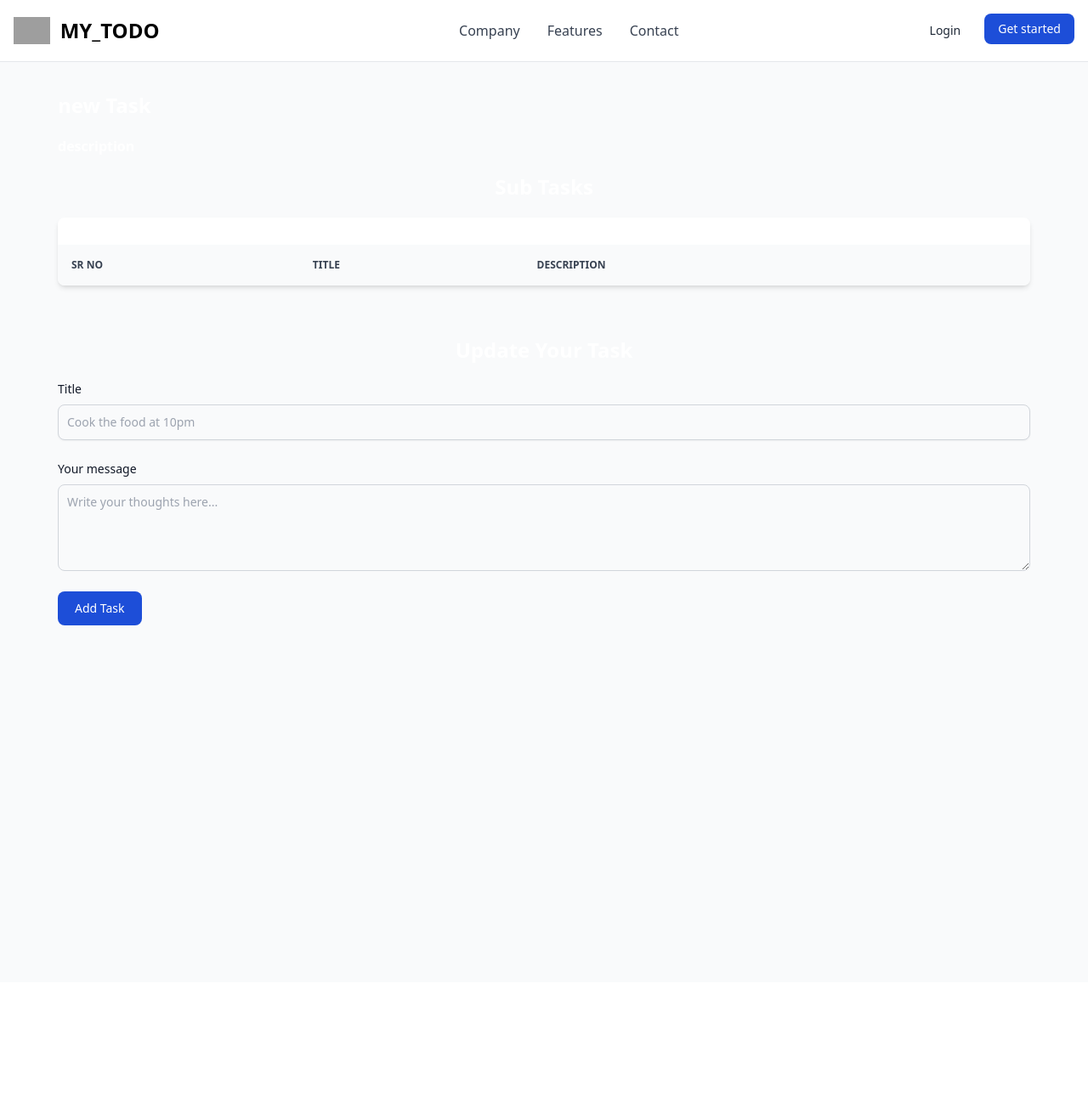
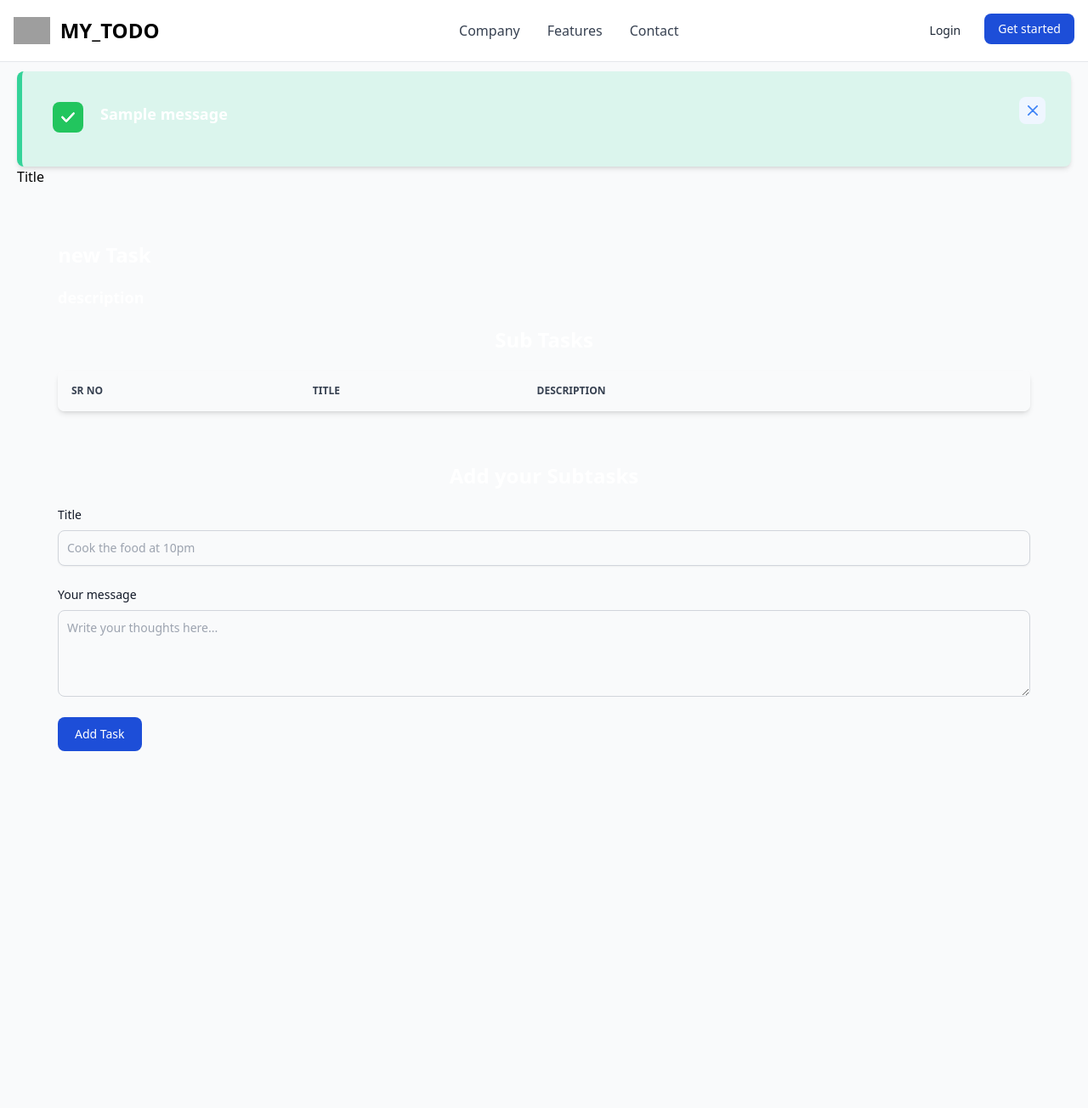
Before and after one commit to Abdulhadu/flask_todo_app, a Flask app: page /displaytask/1 in a window 1280 px wide. Shown: the whole page at 85% size. Before the commit the page ends 736 px from the top, so only its background shows below. Run offline with Flask 3, Linux system fonts and the light colour scheme; one stand-in notice (Sample message) is shown; lists and menus that the app fills with data are empty; grey boxes are pictures that could not be loaded.

Commit message:
add Delete functiionality and display flash messages

```diff
--- a/app.py
+++ b/app.py
@@ -1,11 +1,9 @@
-from flask import Flask, render_template, request, redirect
+from flask import Flask, render_template, request, redirect, flash
 from flask_sqlalchemy import SQLAlchemy
 from flask_login import LoginManager , UserMixin , login_required ,login_user, logout_user,current_user
 from flask_migrate import Migrate
 from datetime import datetime
 from sqlalchemy import or_
-
-
 
 app = Flask(__name__)
 app.config["SQLALCHEMY_DATABASE_URI"] = "sqlite:///todo.db"
@@ -26,7 +24,6 @@
     pub_date = db.Column(db.DateTime, nullable=False,
         default=datetime.utcnow)
 
-    # sub_tasks = db.relationship('SubTask', backref='parrent_todo', lazy=True)
 
     def __repr__(self)-> str:
         return f"{self.sno} - {self.title}"
@@ -38,7 +35,6 @@
     todo_id = db.Column(db.Integer, db.ForeignKey('todo.sno'), nullable=False)
     pub_date = db.Column(db.DateTime, nullable=False, default=datetime.utcnow)
 
-    # parrent_todo = db.relationship('Todo', backref='sub_tasks', lazy=True)
 
 login_manager = LoginManager()
 login_manager.init_app(app)
@@ -68,11 +64,16 @@
     email = request.form['email']
     password = request.form['password']
     user = User.query.filter_by(email=email).first()
-    login_user(user)
-    if current_user.is_admin:
-        return redirect('/admin')
+    if user and user.password == password:  # Plain text password check
+        login_user(user)
+        flash("You have been logged in successfully!", "success")
+        if user.is_admin:
+            return redirect('/admin')
+        else:
+            return redirect('/')
     else:
-        return redirect('/')
+        flash("Invalid email or password. Please try again.", "danger")
+        return redirect('/login')
 
 
 @app.route('/signup',methods=['POST'])
@@ -144,12 +145,14 @@
             todo = Todo(title=Title, category=Category, desc=Desc, user_email=email)
             db.session.add(todo)
             db.session.commit()
+            flash("Todo Added Successfully..!")
 
     page = request.args.get('page', 1, type=int)
 
     if current_user.is_authenticated:
         user_email = current_user.email
         allTodo, total_pages = get_paginated_todos(page, user_email)
+
         return render_template('index.html', allTodo=allTodo, current_user=current_user, total_pages=total_pages)
     else:
         return redirect('/login')
@@ -175,6 +178,7 @@
 
     for index, todo in enumerate(allTodo.items, start=start_index):
         todo.index = index
+        todo.subtasks_count = SubTask.query.filter_by(todo_id=todo.sno).count()
 
     return allTodo.items, total_pages
 
@@ -210,9 +214,12 @@
             sub_Task = SubTask(title=sub_Title, desc=sub_Desc, todo_id=sno)
             db.session.add(sub_Task)
             db.session.commit()
-            alltask = SubTask.query.all()
-            return render_template('subtask.html', alltask=alltask , sno = sno)
+            todo = Todo.query.get_or_404(sno)
+            alltask = SubTask.query.filter_by(todo_id=sno).all()
+            flash("Task added Successfully..!")
+            return render_template('subtask.html', alltask=alltask , todo=todo, sno = sno)
         else:
+            flash("Dont have permission. Please Login first to add tasks")
             return redirect('/login')
     else:
         # Handle the 'GET' request case here
@@ -235,6 +242,7 @@
         return redirect("/")
 
      updateTodo = Todo.query.filter_by(sno = sno).first()
+     flash("Successfully Updated..!")
      return render_template('update.html', updateTodo = updateTodo)
 
 @app.route('/delete/<int:sno>')
@@ -242,8 +250,19 @@
     deleteTodo = Todo.query.filter_by(sno = sno).first()
     db.session.delete(deleteTodo)
     db.session.commit()
+    flash("Deleted Successfully..!")
     return redirect("/")
 
+
+@app.route('/deleteSubtask/<int:id>')
+def deletesubtask(id):
+    deleteSubtask = SubTask.query.get(id)
+    if deleteSubtask:
+        sno = deleteSubtask.todo_id
+        db.session.delete(deleteSubtask)
+        db.session.commit()
+    flash("Deleted Successfully..!")
+    return redirect(f"/displaytask/{sno}")
 
 
 if __name__ == "__main__":
--- a/static/dist/css/output.css
+++ b/static/dist/css/output.css
@@ -607,6 +607,34 @@
   margin-bottom: auto;
 }
 
+.-mx-1 {
+  margin-left: -0.25rem;
+  margin-right: -0.25rem;
+}
+
+.-mx-1\.5 {
+  margin-left: -0.375rem;
+  margin-right: -0.375rem;
+}
+
+.-my-1 {
+  margin-top: -0.25rem;
+  margin-bottom: -0.25rem;
+}
+
+.-my-1\.5 {
+  margin-top: -0.375rem;
+  margin-bottom: -0.375rem;
+}
+
+.-ml-0 {
+  margin-left: -0px;
+}
+
+.-ml-0\.5 {
+  margin-left: -0.125rem;
+}
+
 .-mr-1 {
   margin-right: -0.25rem;
 }
@@ -675,6 +703,18 @@
   margin-top: 10rem;
 }
 
+.mb-4 {
+  margin-bottom: 1rem;
+}
+
+.mr-5 {
+  margin-right: 1.25rem;
+}
+
+.ml-auto {
+  margin-left: auto;
+}
+
 .block {
   display: block;
 }
@@ -731,6 +771,14 @@
   height: 100vh;
 }
 
+.h-9 {
+  height: 2.25rem;
+}
+
+.h-3 {
+  height: 0.75rem;
+}
+
 .w-2 {
   width: 0.5rem;
 }
@@ -767,6 +815,10 @@
   width: 100%;
 }
 
+.w-3 {
+  width: 0.75rem;
+}
+
 .max-w-\[12rem\] {
   max-width: 12rem;
 }
@@ -779,12 +831,24 @@
   max-width: 24rem;
 }
 
+.max-w-\[36px\] {
+  max-width: 36px;
+}
+
 .flex-shrink-0 {
   flex-shrink: 0;
 }
 
+.list-inside {
+  list-style-position: inside;
+}
+
 .list-none {
   list-style-type: none;
+}
+
+.list-disc {
+  list-style-type: disc;
 }
 
 .flex-col {
@@ -908,6 +976,18 @@
   border-bottom-width: 1px;
 }
 
+.border-l-\[6px\] {
+  border-left-width: 6px;
+}
+
+.border-t-4 {
+  border-top-width: 4px;
+}
+
+.border-l-4 {
+  border-left-width: 4px;
+}
+
 .border-blue-500 {
   --tw-border-opacity: 1;
   border-color: rgb(59 130 246 / var(--tw-border-opacity));
@@ -928,6 +1008,46 @@
   border-color: rgb(209 213 219 / var(--tw-border-opacity));
 }
 
+.border-\[\#34D399\] {
+  --tw-border-opacity: 1;
+  border-color: rgb(52 211 153 / var(--tw-border-opacity));
+}
+
+.border-blue-300 {
+  --tw-border-opacity: 1;
+  border-color: rgb(147 197 253 / var(--tw-border-opacity));
+}
+
+.border-green-300 {
+  --tw-border-opacity: 1;
+  border-color: rgb(134 239 172 / var(--tw-border-opacity));
+}
+
+.border-red-300 {
+  --tw-border-opacity: 1;
+  border-color: rgb(252 165 165 / var(--tw-border-opacity));
+}
+
+.border-yellow-300 {
+  --tw-border-opacity: 1;
+  border-color: rgb(253 224 71 / var(--tw-border-opacity));
+}
+
+.border-green-500 {
+  --tw-border-opacity: 1;
+  border-color: rgb(34 197 94 / var(--tw-border-opacity));
+}
+
+.border-red-500 {
+  --tw-border-opacity: 1;
+  border-color: rgb(239 68 68 / var(--tw-border-opacity));
+}
+
+.border-\[\#d33461\] {
+  --tw-border-opacity: 1;
+  border-color: rgb(211 52 97 / var(--tw-border-opacity));
+}
+
 .bg-blue-600 {
   --tw-bg-opacity: 1;
   background-color: rgb(37 99 235 / var(--tw-bg-opacity));
@@ -950,6 +1070,65 @@
 .bg-white {
   --tw-bg-opacity: 1;
   background-color: rgb(255 255 255 / var(--tw-bg-opacity));
+}
+
+.bg-green-300 {
+  --tw-bg-opacity: 1;
+  background-color: rgb(134 239 172 / var(--tw-bg-opacity));
+}
+
+.bg-\[\#34D399\] {
+  --tw-bg-opacity: 1;
+  background-color: rgb(52 211 153 / var(--tw-bg-opacity));
+}
+
+.bg-blue-50 {
+  --tw-bg-opacity: 1;
+  background-color: rgb(239 246 255 / var(--tw-bg-opacity));
+}
+
+.bg-green-50 {
+  --tw-bg-opacity: 1;
+  background-color: rgb(240 253 244 / var(--tw-bg-opacity));
+}
+
+.bg-red-50 {
+  --tw-bg-opacity: 1;
+  background-color: rgb(254 242 242 / var(--tw-bg-opacity));
+}
+
+.bg-yellow-50 {
+  --tw-bg-opacity: 1;
+  background-color: rgb(254 252 232 / var(--tw-bg-opacity));
+}
+
+.bg-green-100 {
+  --tw-bg-opacity: 1;
+  background-color: rgb(220 252 231 / var(--tw-bg-opacity));
+}
+
+.bg-green-500 {
+  --tw-bg-opacity: 1;
+  background-color: rgb(34 197 94 / var(--tw-bg-opacity));
+}
+
+.bg-red-100 {
+  --tw-bg-opacity: 1;
+  background-color: rgb(254 226 226 / var(--tw-bg-opacity));
+}
+
+.bg-red-500 {
+  --tw-bg-opacity: 1;
+  background-color: rgb(239 68 68 / var(--tw-bg-opacity));
+}
+
+.bg-\[\#d33461\] {
+  --tw-bg-opacity: 1;
+  background-color: rgb(211 52 97 / var(--tw-bg-opacity));
+}
+
+.bg-opacity-\[15\%\] {
+  --tw-bg-opacity: 15%;
 }
 
 .p-1 {
@@ -1035,6 +1214,11 @@
   padding-bottom: 2rem;
 }
 
+.px-7 {
+  padding-left: 1.75rem;
+  padding-right: 1.75rem;
+}
+
 .pb-10 {
   padding-bottom: 2.5rem;
 }
@@ -1093,6 +1277,11 @@
   line-height: 1rem;
 }
 
+.text-lg {
+  font-size: 1.125rem;
+  line-height: 1.75rem;
+}
+
 .font-bold {
   font-weight: 700;
 }
@@ -1169,6 +1367,46 @@
 .text-white {
   --tw-text-opacity: 1;
   color: rgb(255 255 255 / var(--tw-text-opacity));
+}
+
+.text-green-800 {
+  --tw-text-opacity: 1;
+  color: rgb(22 101 52 / var(--tw-text-opacity));
+}
+
+.text-blue-500 {
+  --tw-text-opacity: 1;
+  color: rgb(59 130 246 / var(--tw-text-opacity));
+}
+
+.text-blue-800 {
+  --tw-text-opacity: 1;
+  color: rgb(30 64 175 / var(--tw-text-opacity));
+}
+
+.text-green-500 {
+  --tw-text-opacity: 1;
+  color: rgb(34 197 94 / var(--tw-text-opacity));
+}
+
+.text-red-500 {
+  --tw-text-opacity: 1;
+  color: rgb(239 68 68 / var(--tw-text-opacity));
+}
+
+.text-red-800 {
+  --tw-text-opacity: 1;
+  color: rgb(153 27 27 / var(--tw-text-opacity));
+}
+
+.text-yellow-500 {
+  --tw-text-opacity: 1;
+  color: rgb(234 179 8 / var(--tw-text-opacity));
+}
+
+.text-yellow-800 {
+  --tw-text-opacity: 1;
+  color: rgb(133 77 14 / var(--tw-text-opacity));
 }
 
 .underline {
@@ -1544,6 +1887,10 @@
     margin-bottom: calc(1.5rem * var(--tw-space-y-reverse));
   }
 
+  .md\:p-9 {
+    padding: 2.25rem;
+  }
+
   .md\:text-2xl {
     font-size: 1.5rem;
     line-height: 2rem;
--- /dev/null
+++ b/templates/flash_messages.html
@@ -0,0 +1,60 @@
+{% with messages = get_flashed_messages(with_categories=true) %}
+{% if messages %}
+{% for category, message in messages %}
+<div id="alert-border-1"
+    class="flex w-full rounded-lg  px-7 py-8 shadow-md md:p-9
+    {% if category == 'danger' %}
+    border-l-[6px] border-[#d33461] bg-[#d33461]
+    {% elif category == 'success' %}
+    border-l-[6px] border-[#34D399] bg-[#34D399]
+    {% endif %}
+    bg-opacity-[15%]">
+    <div class="mr-5 flex h-9 w-full max-w-[36px] items-center justify-center
+    {% if category == 'danger' %}
+        rounded-lg bg-red-500
+    {% elif category == 'success' %}
+        rounded-lg bg-green-500
+    {% endif %}
+    ">
+    <svg
+    width="16"
+    height="12"
+    viewBox="0 0 16 12"
+    fill="none"
+    xmlns="http://www.w3.org/2000/svg"
+  >
+    <path
+      d="M15.2984 0.826822L15.2868 0.811827L15.2741 0.797751C14.9173 0.401867 14.3238 0.400754 13.9657 0.794406L5.91888 9.45376L2.05667 5.2868C1.69856 4.89287 1.10487 4.89389 0.747996 5.28987C0.417335 5.65675 0.417335 6.22337 0.747996 6.59026L0.747959 6.59029L0.752701 6.59541L4.86742 11.0348C5.14445 11.3405 5.52858 11.5 5.89581 11.5C6.29242 11.5 6.65178 11.3355 6.92401 11.035L15.2162 2.11161C15.5833 1.74452 15.576 1.18615 15.2984 0.826822Z"
+      fill="white"
+      stroke="white"
+    ></path>
+  </svg>
+    </div>
+    <div class="w-full">
+        <h5 class="mb-3 text-lg font-semibold text-white">
+            {{ message }}
+        </h5>
+    </div>
+    <button type="button"
+        class="ml-auto -mx-1.5 -my-1.5 bg-blue-50 text-blue-500 rounded-lg focus:ring-2 focus:ring-blue-400 p-1.5 hover:bg-blue-200 inline-flex items-center justify-center h-8 w-8 dark:bg-gray-800 dark:text-blue-400 dark:hover:bg-gray-700"
+        data-dismiss-target="#alert-border-1" aria-label="Close">
+        <span class="sr-only">Dismiss</span>
+        <svg class="w-3 h-3" aria-hidden="true" xmlns="http://www.w3.org/2000/svg" fill="none" viewBox="0 0 14 14">
+            <path stroke="currentColor" stroke-linecap="round" stroke-linejoin="round" stroke-width="2"
+                d="m1 1 6 6m0 0 6 6M7 7l6-6M7 7l-6 6" />
+        </svg>
+    </button>
+</div>
+{% endfor %}
+{% endif %}
+{% endwith %}
+
+<script>
+    // JavaScript to handle the dismiss button
+    const dismissButton = document.querySelector('[data-dismiss-target="#alert-border-1"]');
+    const alertElement = document.querySelector('#alert-border-1');
+
+    dismissButton.addEventListener('click', () => {
+        alertElement.style.display = 'none';
+    });
+</script>
--- a/templates/login.html
+++ b/templates/login.html
@@ -3,7 +3,9 @@
 UPDATE
 {% endblock title %}
 {% block body %}
-<section class="bg-gray-50 dark:bg-gray-900">
+
+<section class="bg-gray-50 mt-16 dark:bg-gray-900">
+    {% include 'flash_messages.html' %}
     <div class="flex flex-col items-center justify-center px-6 py-8 mx-auto md:h-screen lg:py-0">
         <a href="#" class="flex items-center mb-6 text-2xl font-semibold text-gray-900 dark:text-white">
             <img class="w-8 h-8 mr-2" src="https://flowbite.s3.amazonaws.com/blocks/marketing-ui/logo.svg" alt="logo">
--- a/templates/subtask.html
+++ b/templates/subtask.html
@@ -4,36 +4,21 @@
 
 
 
-<section class="bg-gray-50 dark:bg-gray-900 p-3 sm:p-5 antialiased">
+<section class="bg-gray-50 mt-16 dark:bg-gray-900 p-3 sm:p-5 antialiased">
+    {% include 'flash_messages.html' %}
 
     <h1>Title</h1>
 
     <div class="mx-auto mt-16 max-w-screen-xl px-4 lg:px-12">
         <h1 class="text-2xl font-bold text-white my-5">{{todo.title}}</h1>
         <p class="text-lg font-bold text-white my-5">{{todo.desc}}</p>
+
         <h1 class="text-2xl font-bold text-center text-white my-5">
             Sub Tasks
         </h1>
         <div class="bg-white dark:bg-gray-800 relative shadow-md sm:rounded-lg sm:overflow-hidden">
 
-            <div class="flex flex-col md:flex-row items-center justify-between space-y-3 md:space-y-0 md:space-x-4 p-4">
 
-
-                <div
-                    class="w-full md:w-auto flex flex-col md:flex-row space-y-2 md:space-y-0 items-stretch md:items-center justify-end md:space-x-3 flex-shrink-0">
-
-                    <div class="flex items-center space-x-3 w-full md:w-auto">
-
-                        <div id="filterDropdown"
-                            class="z-10 hidden w-56 p-3 bg-white rounded-lg shadow dark:bg-gray-700">
-                            <h6 class="mb-3 text-sm font-medium text-gray-900 dark:text-white">
-                                Category
-                            </h6>
-
-                        </div>
-                    </div>
-                </div>
-            </div>
             <div class="overflow-x-auto">
                 <table class="w-full text-sm text-left text-gray-500 dark:text-gray-400">
                     <thead class="text-xs text-gray-700 uppercase bg-gray-50 dark:bg-gray-700 dark:text-gray-400">
@@ -58,13 +43,7 @@
                                 {{alltask.desc}}
                             </td>
                             <td class="px-4 py-3 flex items-center justify-end">
-                                <a href="#">
-                                    <button
-                                        class="bg-transparent hover:bg-blue-400 text-blue-400 font-semibold hover:text-white mx-2 py-2 px-4 border border-blue-500 hover:border-transparent rounded">
-                                        Edit
-                                    </button>
-                                </a>
-                                <a href="#" onclick="">
+                                <a href="/deleteSubtask/{{alltask.id}}" onclick="">
                                     <button
                                         class="bg-transparent text-blue-400 font-semibold hover:bg-blue-500 hover:text-white mx-2 py-2 px-4 border border-blue-500 hover:border-transparent rounded">
                                         Delete
@@ -83,7 +62,7 @@
 <section class="bg-gray-50 h-screen dark:bg-gray-900 p-3 sm:p-5 antialiased">
     <div class="dark:bg-gray-900 w-full">
         <h1 class="text-2xl font-bold text-center text-white my-5 pt-30">
-            Update Your Task
+            Add your Subtasks
         </h1>
         <div class="dark:bg-gray-900 w-full">
             <div class="mx-auto mt-15 max-w-screen-xl px-4 lg:px-12">
--- a/templates/update.html
+++ b/templates/update.html
@@ -3,7 +3,9 @@
 UPDATE
 {% endblock title %}
 {% block body %}
+
 <section class="bg-gray-50 mt-16 h-screen dark:bg-gray-900 p-3 sm:p-5 antialiased">
+  {% include 'flash_messages.html' %}
   <div class="dark:bg-gray-900 w-full">
     <h1 class="text-2xl font-bold text-center text-white my-5 pt-30">
       Update Your Task
```
Also changed, not shown: other parts of static/dist/css/output.css (+118 -0 lines), templates/index.html (+7 -0 lines), instance/todo.db.
